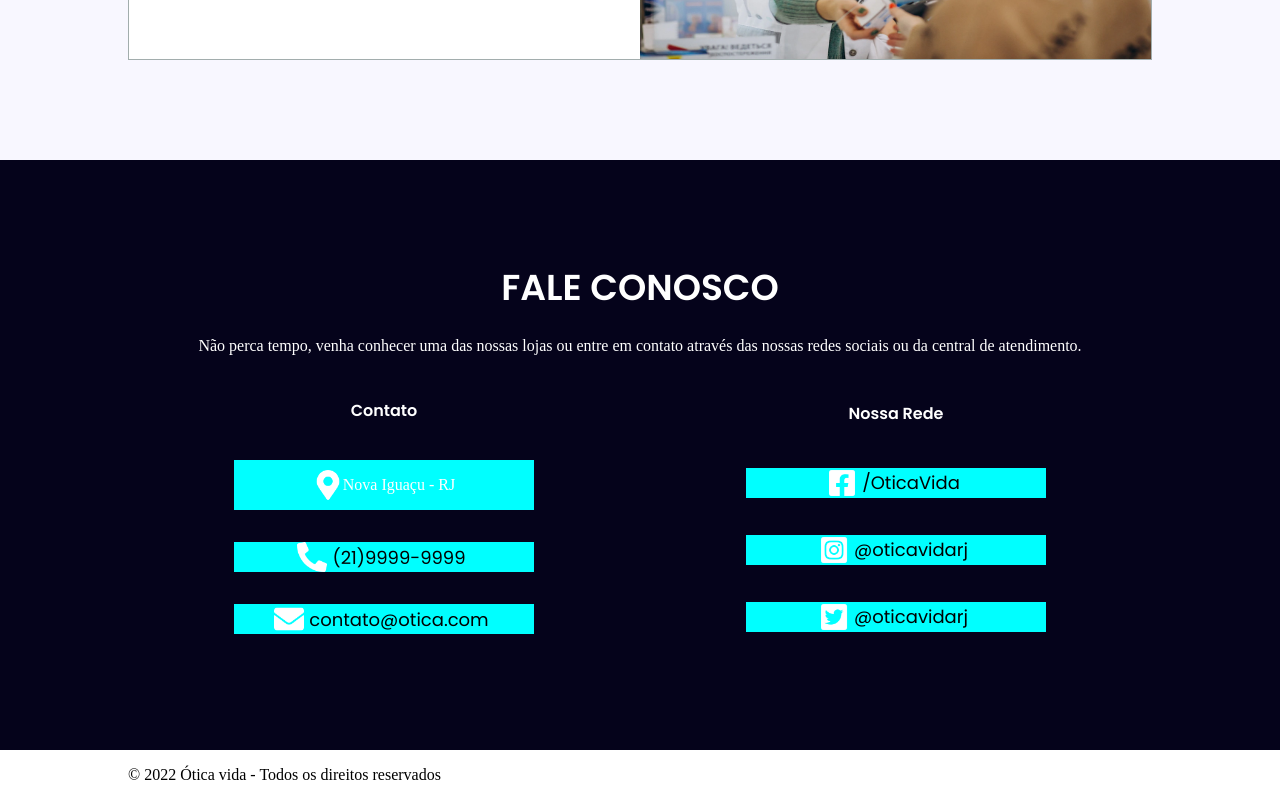
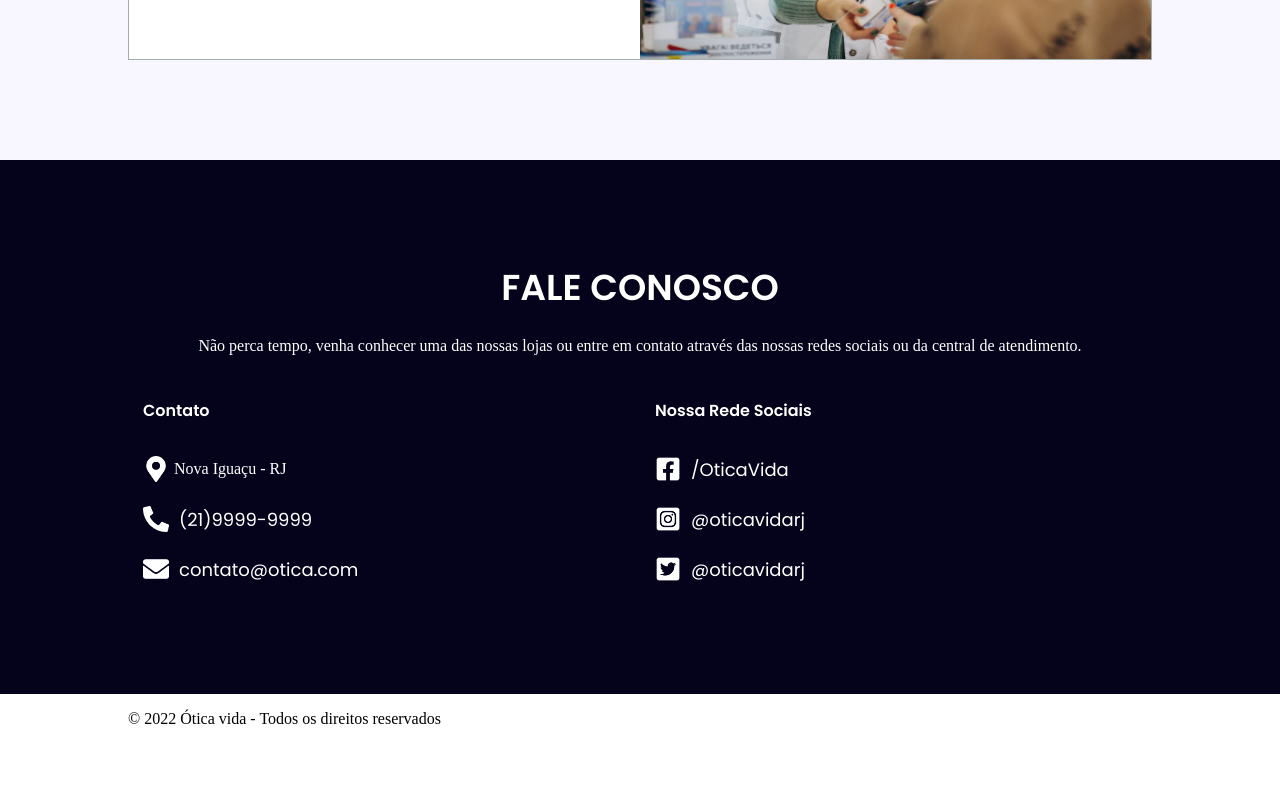
Before and after one commit to LeandroMayron/-tica-viva, a React (Create React App) app: page / in a window 1280 px wide. Shown: the part 2791-3591 px from the top of the page. After the commit the page ends 3535 px from the top, so only its background shows below. Built offline with nearby package versions, Linux system fonts and the light colour scheme; a web font is replaced by a local one.

Commit message:
(style) terminado a estilização do containerContato

```diff
--- a/src/Componentes/conteudo/SecaoContato/Style.css
+++ b/src/Componentes/conteudo/SecaoContato/Style.css
@@ -31,18 +31,28 @@
     display: flex;
     flex-direction: column;
     justify-content: space-around;
-    align-items: center;
+}
+
+.containerContato h4{
+    margin-left: 15px;
 }
 
 figure{
     width: 300px;
+    height: 50px;
+    margin: 0;
+    padding: 15px;
     display: flex;
-    justify-content: center;
+    justify-content: left;
     align-items: center;
-    background-color: aqua;
 }
 
 figure img{
-    width: 30px;
-    height: 30px;
+    width: 26px;
+    height: 26px;
+    margin-right: 5px;
 }
+
+figure a{
+    color: #fff;
+}
--- a/src/Componentes/conteudo/SecaoContato/index.js
+++ b/src/Componentes/conteudo/SecaoContato/index.js
@@ -32,7 +32,7 @@ export default function SecaoContato() {
                         </figure>
                     </div>
                     <div className='containerContato'>
-                        <h4>Nossa Rede</h4>
+                        <h4>Nossa Rede Sociais</h4>
                         <figure>
                             <img src={IconeFace} alt="icone facebook" />
                             <a href="">/OticaVida</a>
```
